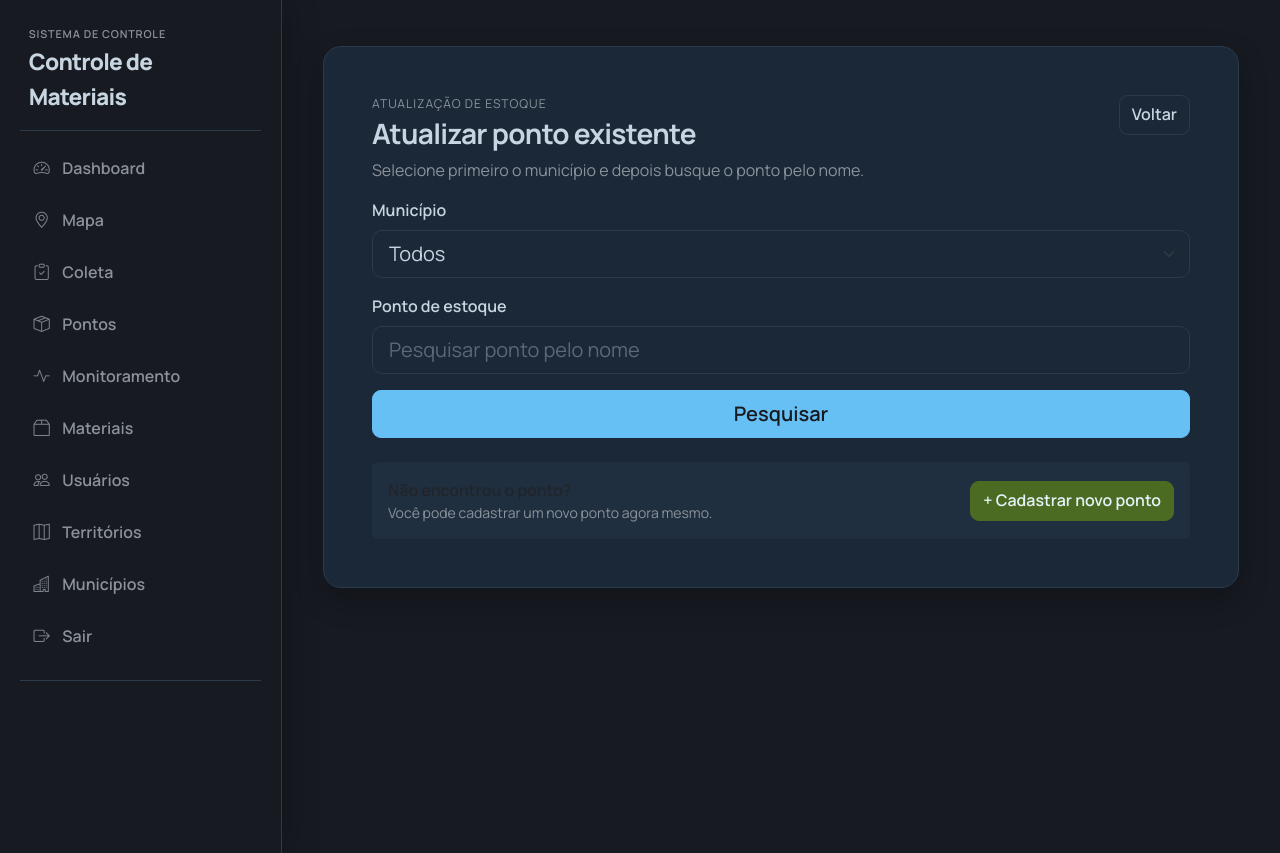
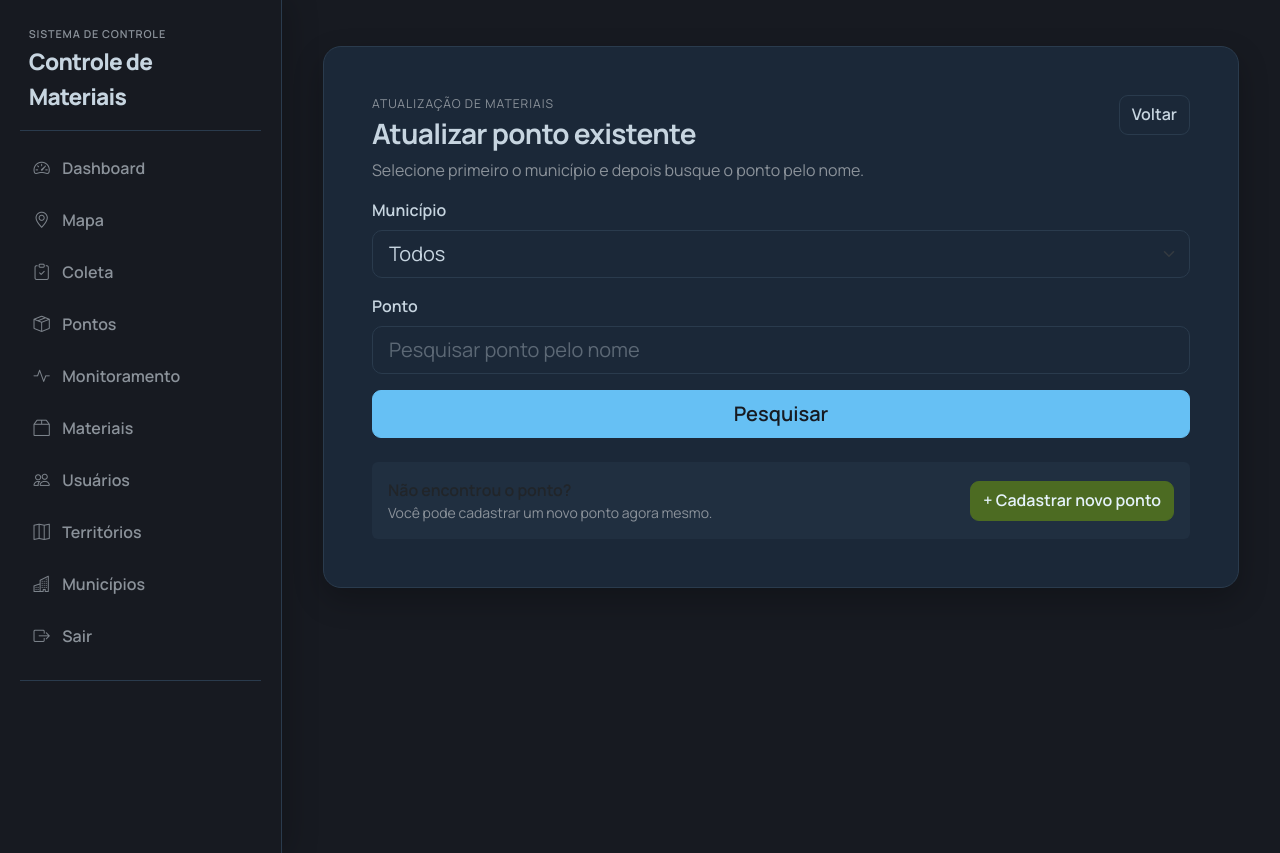
Before and after one commit to devcleristonjr/controle, a Python web app: template app/templates/coleta_public/atualizar_busca.html in a window 1280 px wide. Shown: the top 853 px of the page. Run offline with Jinja, Linux system fonts and the light colour scheme; the template is opened without the code that fills it, so the values that code supplies are empty.

Commit message:
Alinha documentação e linguagem da coleta

```diff
--- a/app/templates/coleta_public/atualizar_busca.html
+++ b/app/templates/coleta_public/atualizar_busca.html
@@ -4,7 +4,7 @@
 <div class="public-card p-4 p-md-5 mb-3">
   <div class="d-flex justify-content-between align-items-start gap-3 mb-3">
     <div>
-      <div class="soft-label mb-1">Atualização de estoque</div>
+      <div class="soft-label mb-1">Atualização de materiais</div>
       <h1 class="h3 fw-bold mb-2">Atualizar ponto existente</h1>
       <p class="text-muted mb-0">Selecione primeiro o município e depois busque o ponto pelo nome.</p>
     </div>
@@ -22,7 +22,7 @@
       </select>
     </div>
     <div class="mb-3">
-      <label for="busca-ponto" class="form-label">Ponto de estoque</label>
+      <label for="busca-ponto" class="form-label">Ponto</label>
       <input id="busca-ponto" name="q" class="form-control form-control-lg" type="search" value="{{ busca }}" placeholder="Pesquisar ponto pelo nome">
     </div>
     <div class="d-grid">
```
